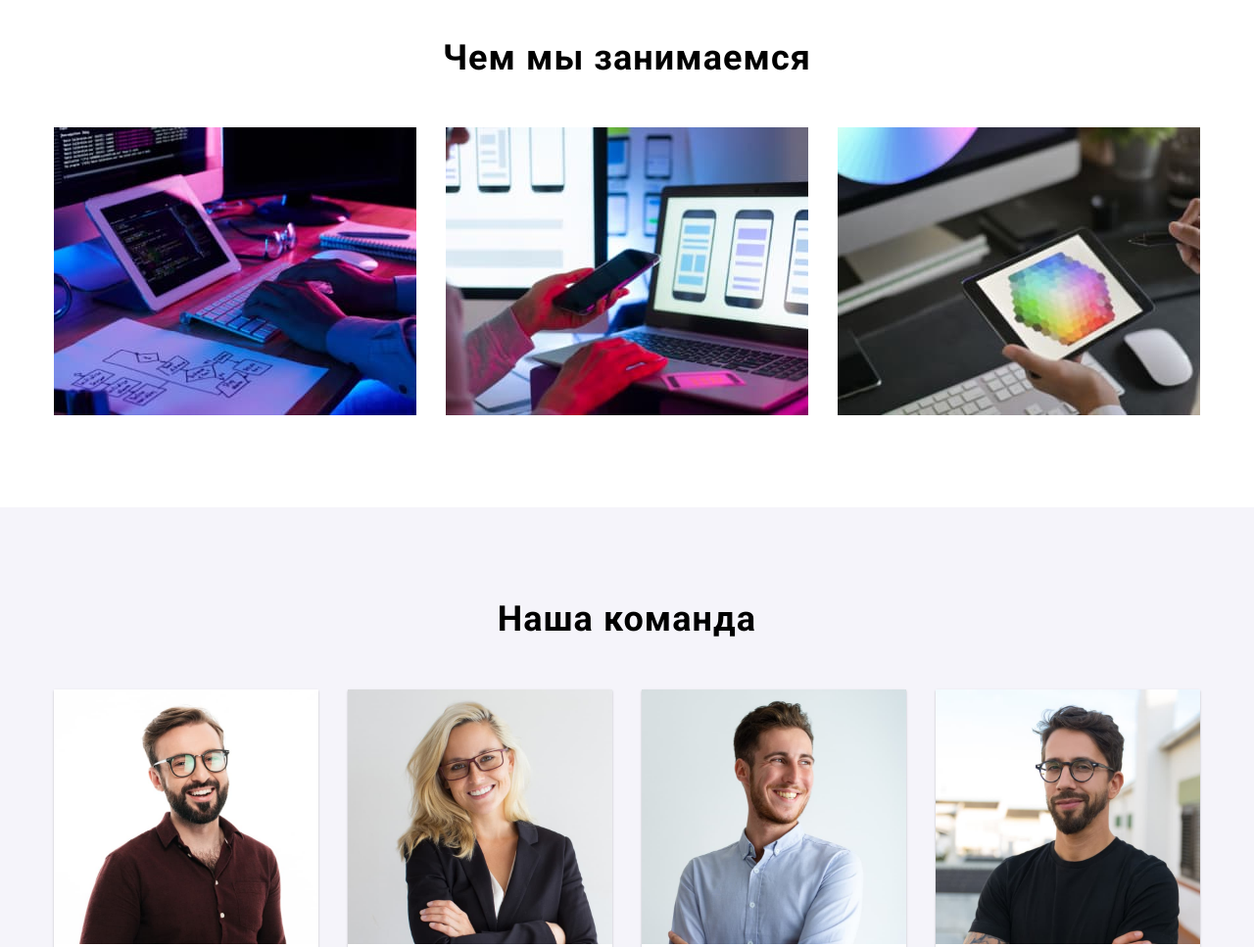
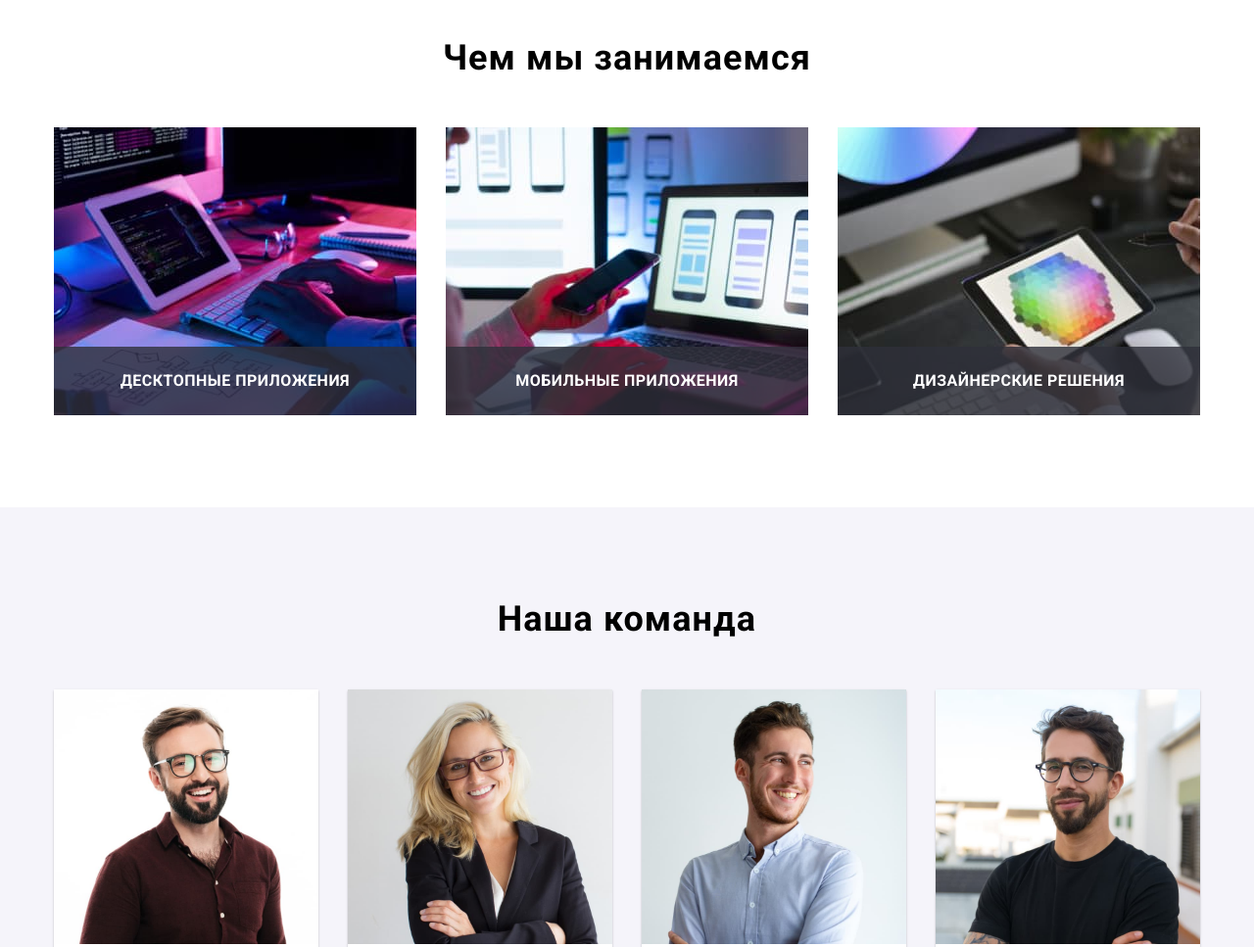
Before and after one commit to StepanKarpyak/goit-markup-hw-05, a plain HTML site: page index.html in a window 1280 px wide. Shown: the part 1080-2047 px from the top of the page at 98% size. Drawn offline with nearby package versions, Linux system fonts and the light colour scheme.

Commit message:
правка 5 дз

```diff
--- a/css/styles.css
+++ b/css/styles.css
@@ -351,9 +351,25 @@ body {
 .working-title-list{
     display: flex;
     flex-basis: calc((100% -2*30px)/3);
+    position: relative;
 }
 .working-title-list:not(:first-child){
     margin-left: 30px;
+}
+.label{
+    position: absolute;
+    display: flex;
+    align-items: center;
+    justify-content: center;
+    font-weight: 700;
+    line-height: 1.14;
+    letter-spacing: 0.03em;
+    text-transform: uppercase;
+    background-color: rgba(47, 48, 58, 0.8);
+    color: var(--secondary-color);
+    height: 70px;
+    width: 100%;
+    bottom: 0;
 }
 /*===AND ABOUT===*/
 /*===TEAM===*/
--- a/index.html
+++ b/index.html
@@ -21,7 +21,7 @@
 <!-- BODY-->
 
 <body>
-    <main>
+
     <!-- HEADER -->
     <header class="header">
         <div class="conteiner header-conteiner">
@@ -44,8 +44,8 @@
                             class="icon-contacts" width="16" height="12">
                             <use href="./imiges/svg/sprite.svg#icon-envelope"></use>
                         </svg>info@devstudio.com</a></li>
-                    <li class="list-mail-link"><a class="tel-link link" href="tel:+380961111111"><svg
-                                class="icon-contacts" width="10" height="16">
+                <li class="list-mail-link"><a class="tel-link link" href="tel:+380961111111"><svg class="icon-contacts"
+                            width="10" height="16">
                             <use href="./imiges/svg/sprite.svg#icon-smartphone"></use>
                         </svg>+38 096 111 11 11</a>
                 </li>
@@ -132,12 +132,15 @@
                 <ul class="working-title  about-title list">
                     <li class="working-title-list">
                         <img src="./imiges/about/picture1.jpg" alt=" Програміст набирає текст" width="370">
+                        <p class="label">Десктопные приложения</p>
                     </li>
                     <li class="working-title-list">
                         <img src="./imiges/about/picture2.jpg" alt="Людина за компютером" width="370">
+                        <p class="label">Мобильные приложения</p>
                     </li>
                     <li class="working-title-list">
                         <img src=" ./imiges/about/picture3.jpg" alt="Людина з планшетом" width="370">
+                        <p class="label">Дизайнерские решения</p>
                     </li>
                 </ul>
             </div>
@@ -404,7 +407,6 @@
             </div>
         </div>
     </footer>
-    </main>
     <div class="backdrop is-hidden" data-modal>
         <div class="modal">
             <button class="close-btn" type="button" data-modal-close>
```
Lines whose indentation alone changed are shown as unchanged.
